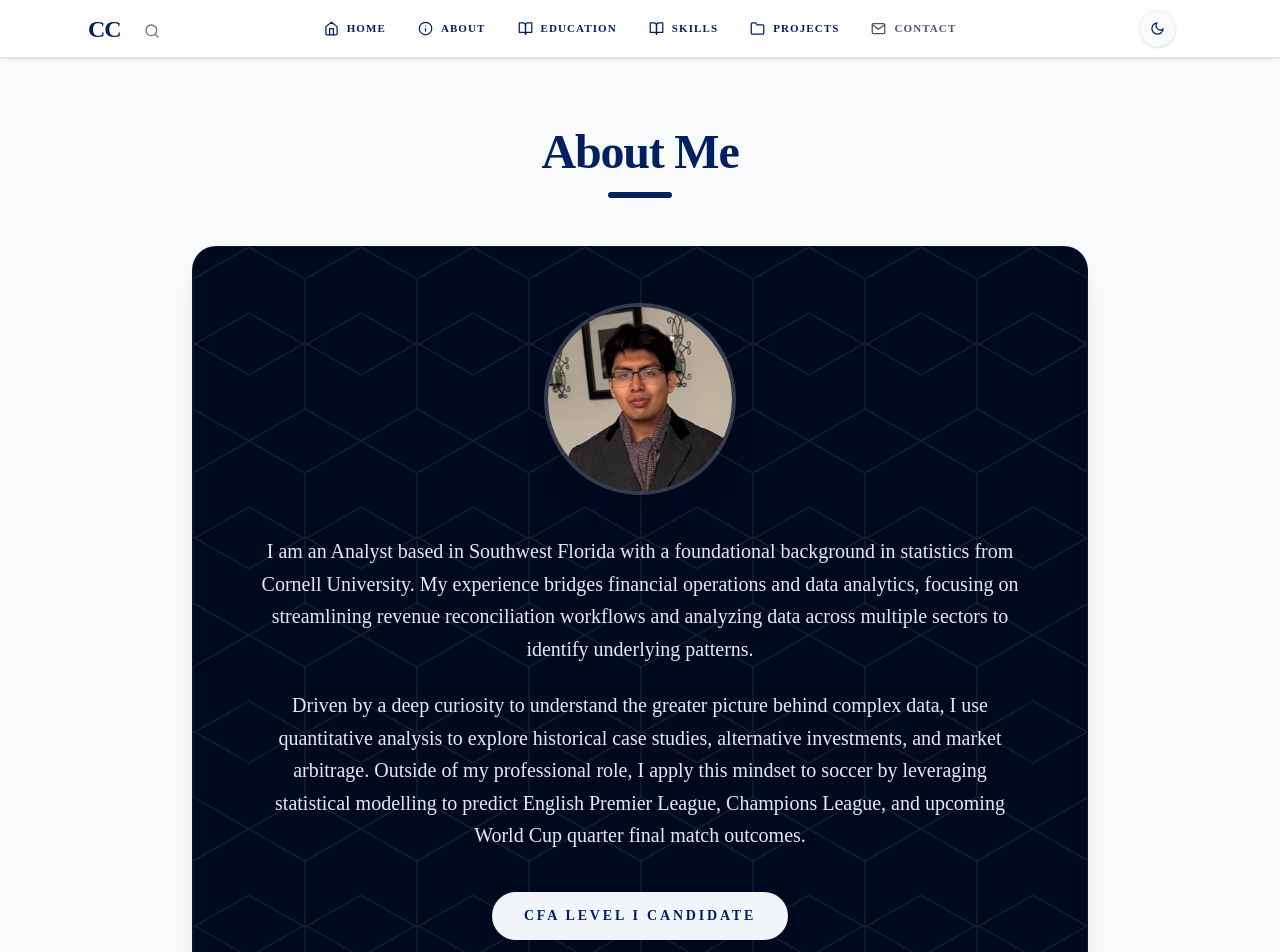
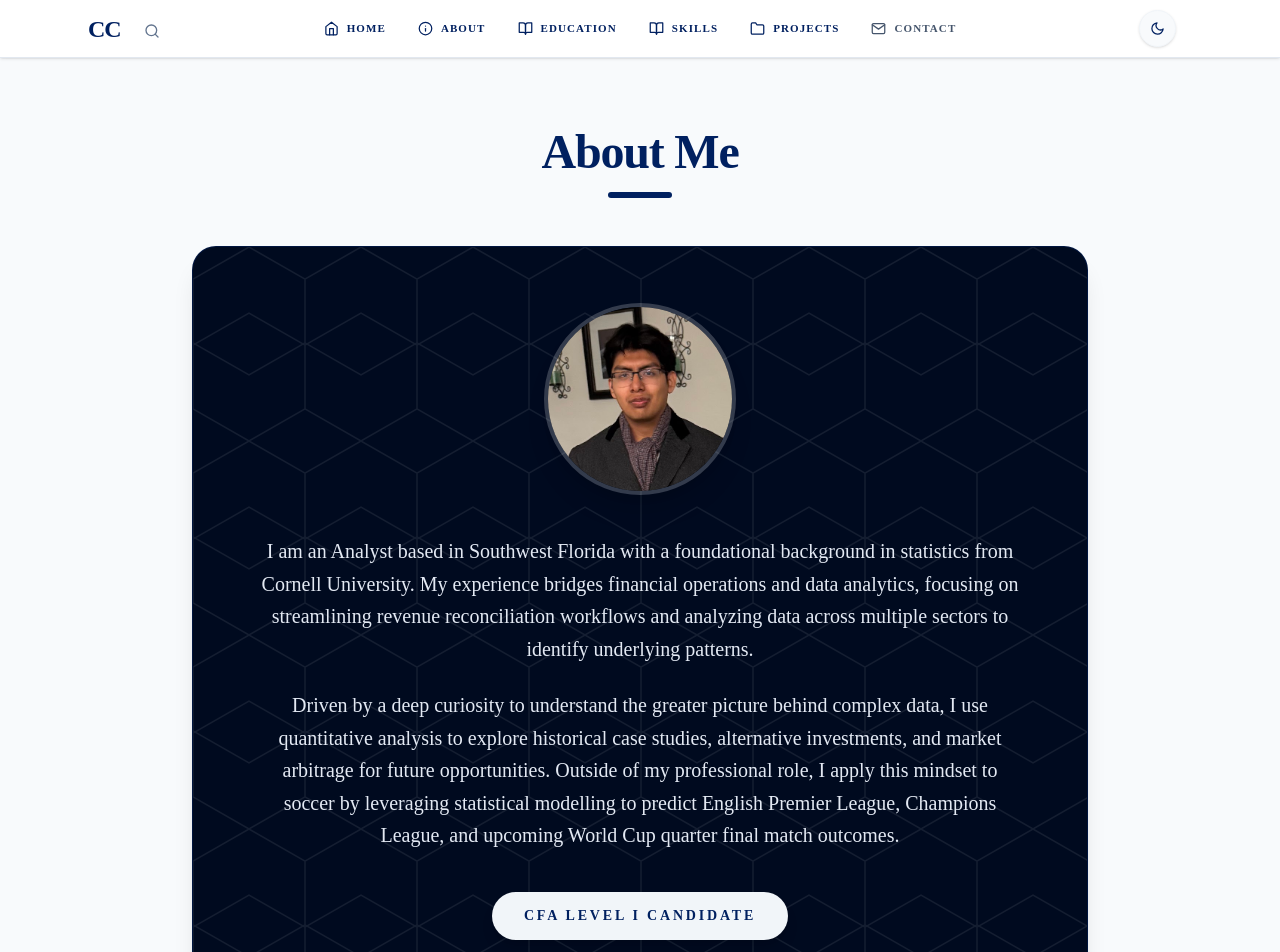
Before and after one commit to Chris-D-Jose-Castaneda/my-website, a React (Vite) app: page /about in a window 1280 px wide. Shown: the top 952 px of the page. Built offline with nearby package versions, Linux system fonts and the light colour scheme.

Commit message:
bio small edit

```diff
--- a/src/pages/About.jsx
+++ b/src/pages/About.jsx
@@ -168,7 +168,9 @@ export default function About() {
 
           <p className="mb-10 text-lg md:text-xl text-blue-50/95 dark:text-slate-300 leading-relaxed font-serif max-w-3xl relative z-10">
           Driven by a deep curiosity to understand the greater picture behind complex data, I use quantitative analysis to explore historical case studies,
-          alternative investments, and market arbitrage. Outside of my professional role,
+          alternative investments, and market arbitrage for future opportunities.
+
+          Outside of my professional role,
 
           I apply this mindset to soccer by leveraging statistical modelling to predict English Premier League, Champions League, and upcoming
           World Cup quarter final match outcomes.
```
